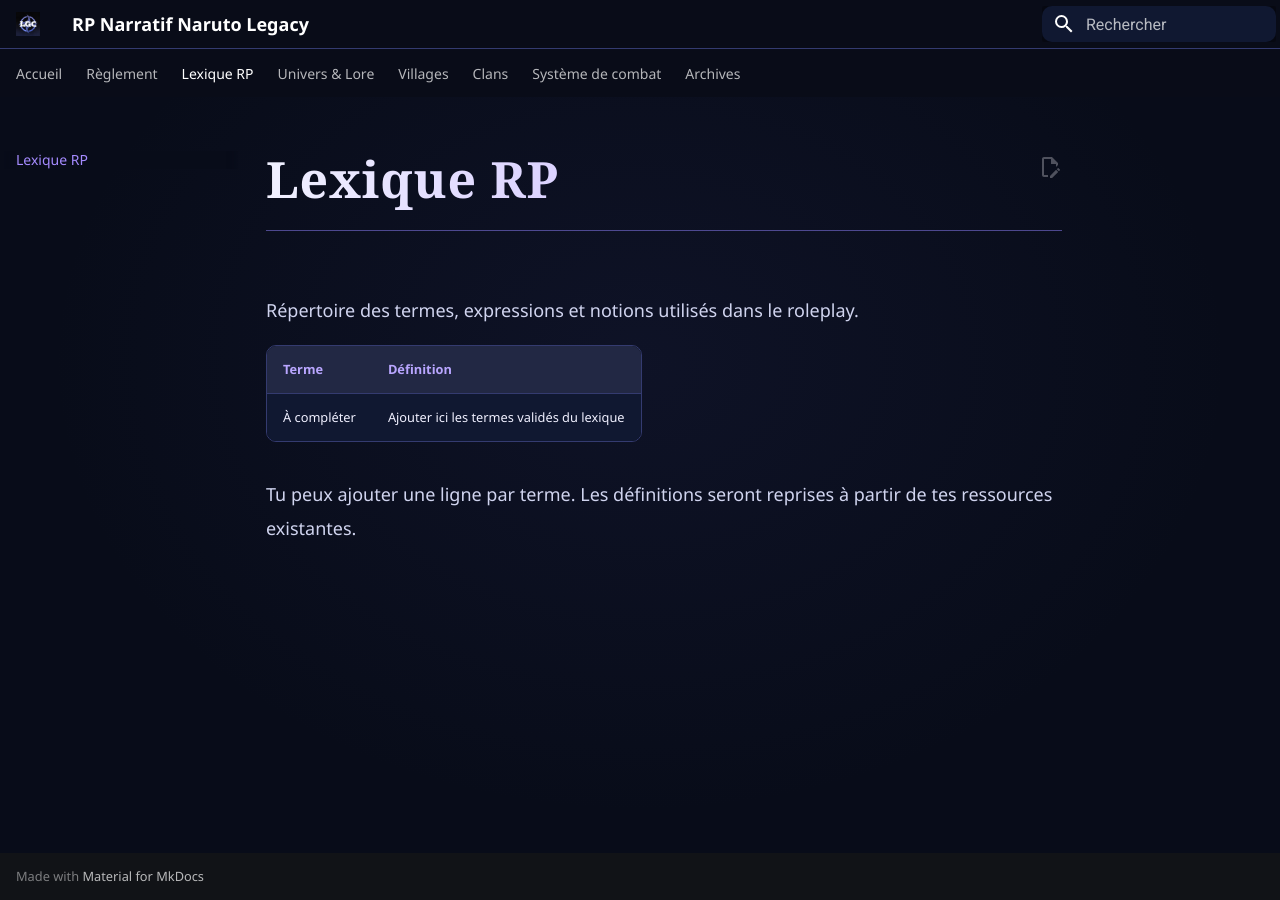
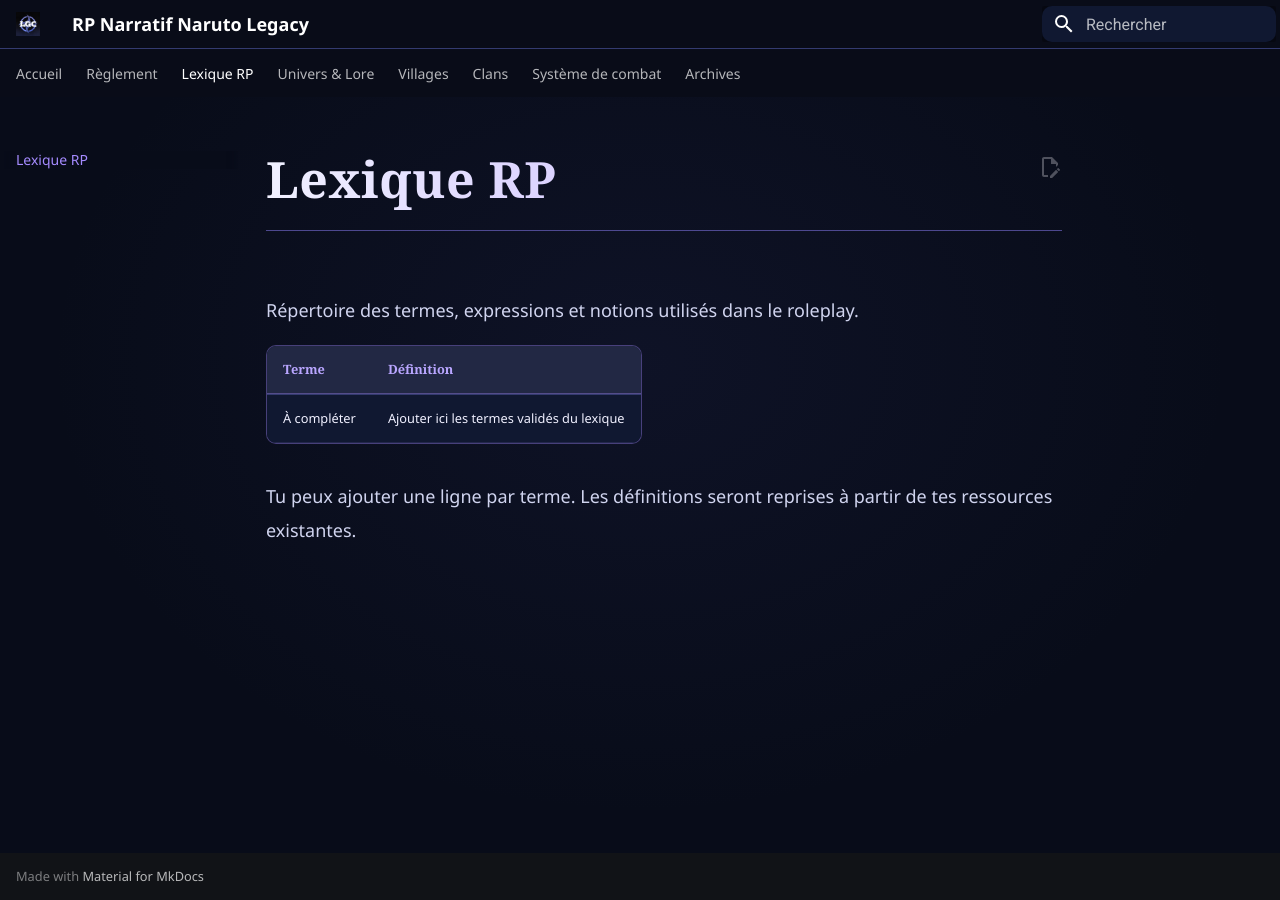
Before and after one commit to Foetic/naruto-legacy-wiki, an MkDocs documentation site: the page built from docs/lexique/index.md, in a window 1280 px wide. Built offline with MkDocs 1.6.1 and Material for MkDocs 9.7.7, drawn with Linux system fonts in a browser that asks for light colours.

Commit message:
Update extra.css

```diff
--- a/docs/stylesheets/extra.css
+++ b/docs/stylesheets/extra.css
@@ -1365,3 +1365,175 @@ body {
   background: #101831;
   border-color: #343B70;
 }
+/* Masquer le symbole d'ancrage des titres */
+
+.md-typeset .headerlink {
+  display: none !important;
+}
+
+/* ==========================================
+   NARUTO LEGACY — GRIMOIRE NINJA ANCESTRAL
+   Identité visuelle des pages intérieures
+========================================== */
+
+:root {
+  --nl-ink: #090d1c;
+  --nl-parchment: #c8c0e8;
+  --nl-lavender: #a58aff;
+  --nl-violet: #7662c9;
+  --nl-cyan: #65c9f5;
+  --nl-border: rgba(165, 138, 255, .38);
+}
+
+/* TITRES — ARCHIVES ANCESTRALES */
+
+.md-typeset h1 {
+  color: #eeeaff;
+  font-family: Georgia, serif;
+  letter-spacing: .5px;
+  padding-bottom: 16px;
+  border-bottom: 1px solid var(--nl-border);
+}
+
+.md-typeset h2 {
+  color: #c4adff;
+  font-family: Georgia, serif;
+  padding: 12px 0 10px 16px;
+  border-left: 3px solid var(--nl-lavender);
+  border-bottom: 1px solid rgba(165, 138, 255, .18);
+  margin-top: 38px;
+}
+
+.md-typeset h3 {
+  color: #8dcfff;
+  font-family: Georgia, serif;
+  letter-spacing: .3px;
+  margin-top: 28px;
+}
+
+/* ROULEAUX — ENCARTS D'INFORMATION */
+
+.md-typeset .admonition {
+  background: linear-gradient(
+    135deg,
+    rgba(105, 84, 174, .20),
+    rgba(15, 23, 49, .92)
+  );
+  border: 1px solid var(--nl-border);
+  border-left: 4px solid var(--nl-lavender);
+  border-radius: 12px;
+  overflow: hidden;
+  box-shadow: 0 8px 25px rgba(0, 0, 0, .18);
+}
+
+.md-typeset .admonition-title {
+  background: rgba(126, 101, 205, .19);
+  color: #d0bdff;
+  font-family: Georgia, serif;
+  letter-spacing: .4px;
+}
+
+/* DOSSIERS ANBU */
+
+.md-typeset .admonition.danger {
+  background: linear-gradient(
+    135deg,
+    rgba(40, 24, 47, .95),
+    rgba(10, 12, 25, .98)
+  );
+  border-color: rgba(190, 105, 145, .55);
+  border-left-color: #bd658e;
+}
+
+.md-typeset .admonition.danger .admonition-title {
+  background: rgba(155, 65, 110, .18);
+  color: #e5a3c4;
+}
+
+/* TABLEAUX — REGISTRES SHINOBI */
+
+.md-typeset table:not([class]) {
+  display: table;
+  width: 100%;
+  border: 1px solid var(--nl-border);
+  border-radius: 10px;
+  overflow: hidden;
+  background: rgba(16, 23, 48, .65);
+}
+
+.md-typeset table:not([class]) th {
+  background: rgba(112, 91, 190, .30);
+  color: #d2bdff;
+  font-family: Georgia, serif;
+  border-bottom: 1px solid var(--nl-border);
+}
+
+.md-typeset table:not([class]) td {
+  border-bottom: 1px solid rgba(165, 138, 255, .13);
+}
+
+.md-typeset table:not([class]) tr:hover td {
+  background: rgba(130, 105, 215, .09);
+}
+
+/* PARCHEMINS — CITATIONS ET EXTRAITS */
+
+.md-typeset blockquote {
+  background: linear-gradient(
+    110deg,
+    rgba(115, 94, 177, .16),
+    rgba(15, 20, 42, .55)
+  );
+  border-left: 3px solid var(--nl-lavender);
+  border-radius: 0 10px 10px 0;
+  padding: 14px 20px;
+  color: #c5c4df;
+}
+
+/* SÉPARATEURS */
+
+.md-typeset hr {
+  border: 0;
+  height: 1px;
+  background: linear-gradient(
+    90deg,
+    transparent,
+    rgba(165, 138, 255, .65),
+    transparent
+  );
+  margin: 36px 0;
+}
+
+/* BLOCS DE CODE — ARCHIVES TECHNIQUES */
+
+.md-typeset pre {
+  border: 1px solid rgba(105, 201, 245, .28);
+  border-radius: 10px;
+  box-shadow: 0 5px 20px rgba(0, 0, 0, .18);
+}
+
+/* LIENS */
+
+.md-typeset a {
+  transition: color .2s ease;
+}
+
+.md-typeset a:hover {
+  color: #b9a0ff;
+}
+
+/* MOBILE */
+
+@media (max-width: 600px) {
+  .md-typeset h1 {
+    font-size: 1.8rem;
+  }
+
+  .md-typeset h2 {
+    font-size: 1.35rem;
+  }
+
+  .md-typeset table:not([class]) {
+    font-size: .8rem;
+  }
+}
```
